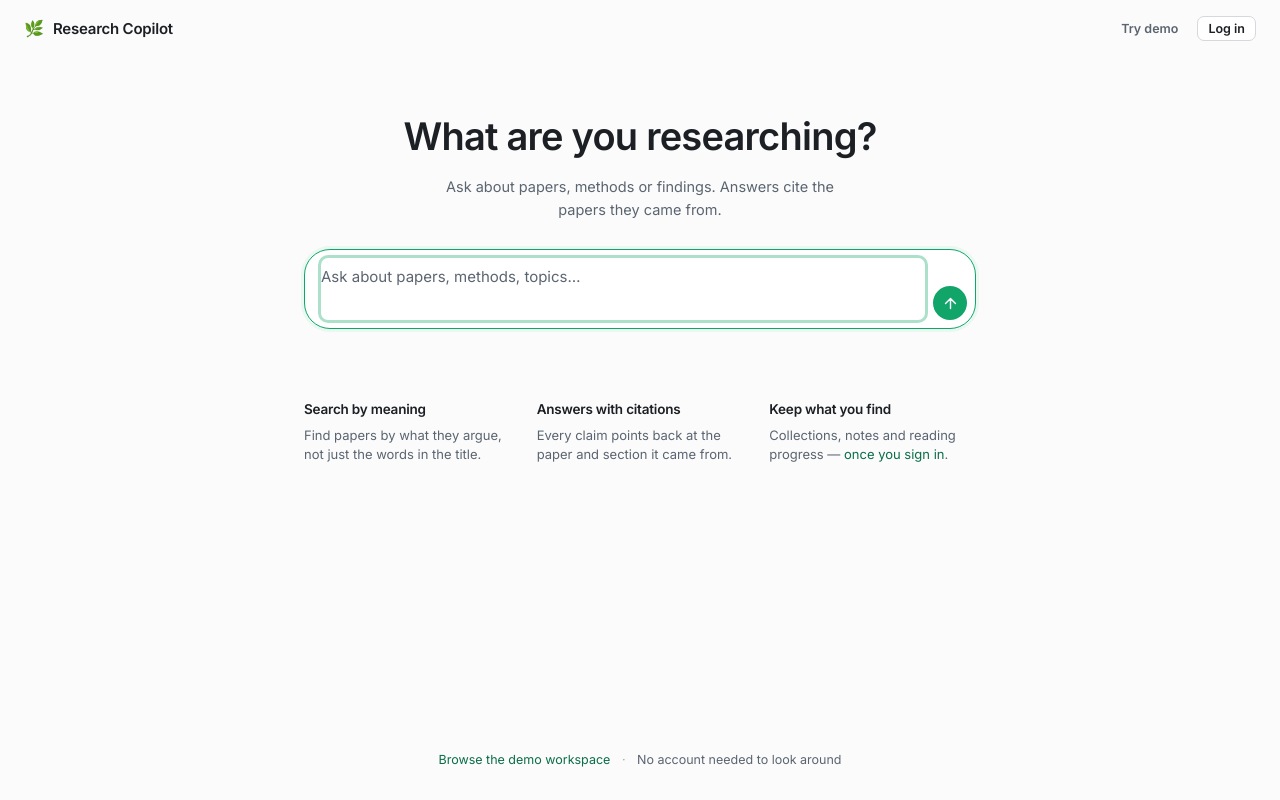
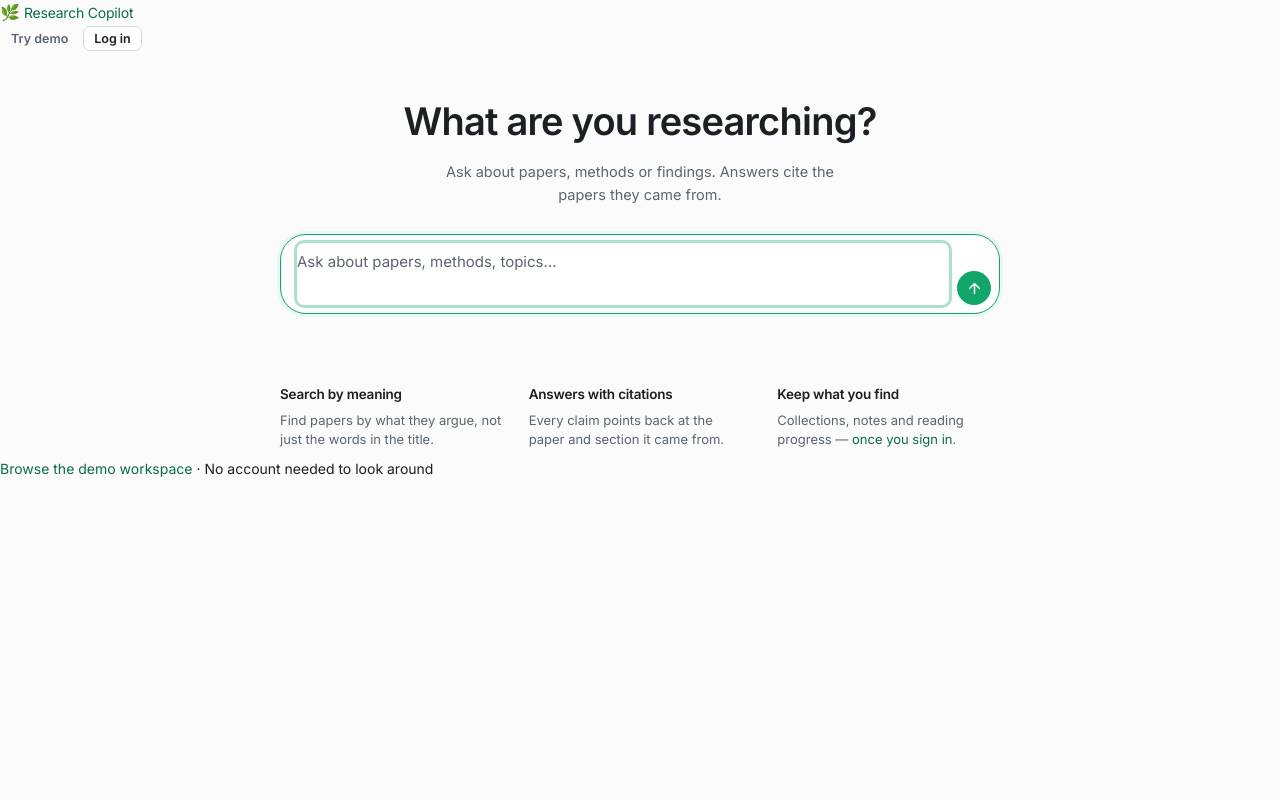
Before and after one commit to Andrew-deb/ai-research-copilot, a Flask app: page / in a window 1280 px wide. Run offline with Flask 3, Linux system fonts and the light colour scheme; data that the repository does not hold is empty; some libraries are stand-ins or nearby versions.

Commit message:
Refactor landing.css to remove unused styles and improve layout consistency for the landing page

```diff
--- a/dashboard/static/css/landing.css
+++ b/dashboard/static/css/landing.css
@@ -1,41 +1,17 @@
 /* landing.css — the chat-first page an anonymous visitor arrives on.
-   No sidebar: navigation is for people who already have somewhere to go. */
 
-.landing-body {
-  min-height: 100vh;
-  display: flex;
-  flex-direction: column;
-  background: var(--bg);
-}
-
-.landing-top {
-  display: flex;
-  align-items: center;
-  justify-content: space-between;
-  gap: 16px;
-  padding: 16px 24px;
-}
-
-.landing-brand {
-  display: inline-flex;
-  align-items: center;
-  gap: 9px;
-  font-weight: 600;
-  font-size: 15px;
-  color: var(--text);
-  text-decoration: none;
-}
-
-.landing-top-actions { display: flex; align-items: center; gap: 8px; }
+   The page now lives inside the standard shell, so the header, sidebar, footer
+   and theme toggle all come from base.css. What remains here is only the hero:
+   the measure it is read at, and the fact that everything in it is centred,
+   which is true of no other page in the app. */
 
 /* The composer sits slightly above centre: optical centring, and it leaves room
    for the value row to peek in and invite a scroll. */
 .landing-main {
-  flex: 1;
   width: 100%;
   max-width: 720px;
   margin: 0 auto;
-  padding: 6vh 24px 48px;
+  padding: 5vh 0 8px;
   display: flex;
   flex-direction: column;
   align-items: center;
@@ -57,7 +33,6 @@
   font-size: 14.5px;
   line-height: 1.55;
 }
-
 
 /* Landing-specific: the chips centre under the composer here, but flow left on
    the chat page, so only the alignment lives in this file. */
@@ -84,15 +59,7 @@
   line-height: 1.5;
 }
 
-.landing-foot {
-  padding: 22px 24px 30px;
-  text-align: center;
-  color: var(--text-muted);
-  font-size: 12.5px;
-}
-.landing-foot .dot { margin: 0 8px; opacity: .55; }
-
 @media (max-width: 560px) {
-  .landing-main { padding-top: 4vh; }
+  .landing-main { padding-top: 3vh; }
   .landing-value { margin-top: 40px; gap: 20px; }
 }
```
